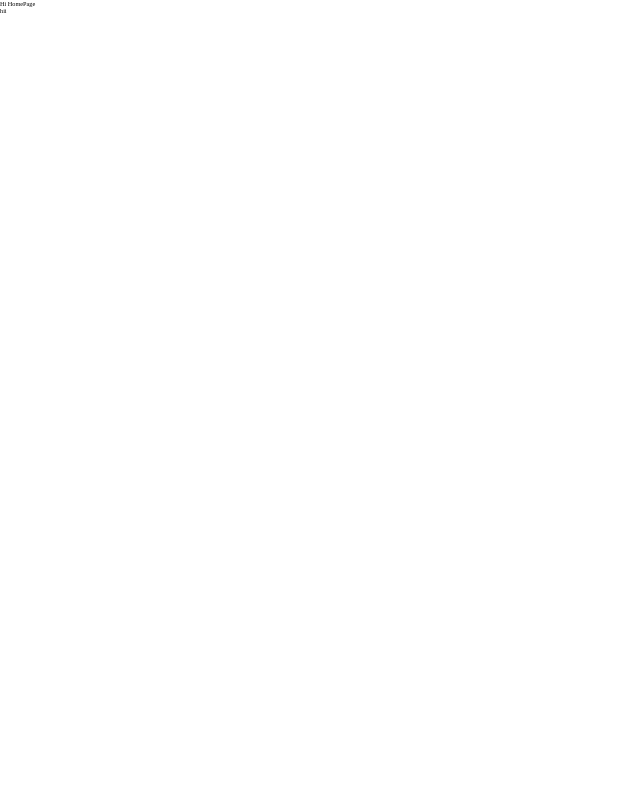
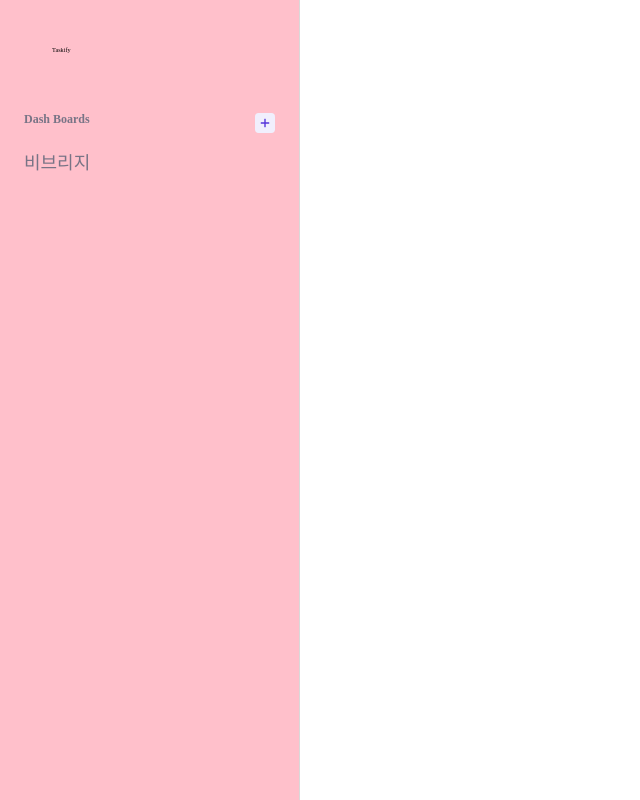
Before and after one commit to part3-team6/TeamProject, a Next.js app: page / in a window 1280 px wide. Shown: the whole page, without its empty margins (0-640 px from the left). Built offline with nearby package versions, Linux system fonts and the light colour scheme.

Commit message:
feat : 틀 잡기

```diff
--- /dev/null
+++ b/components/sidemenu/index.tsx
@@ -0,0 +1,27 @@
+import Image from "next/image";
+import * as S from "./styled";
+
+function Sidemenu() {
+  return (
+    <S.sidemenu>
+      <S.sideLogo>
+        <S.sideLogoImg>
+          <Image src={"/images/logoNavMobile.svg"} alt="logo" fill />
+        </S.sideLogoImg>
+        <span>Taskify</span>
+      </S.sideLogo>
+
+      <S.subTitle>
+        <span>Dash Boards</span>
+
+        <S.more>
+          <Image src={"/images/chip+.svg"} alt="more" fill />
+        </S.more>
+      </S.subTitle>
+
+      <S.sideList>비브리지</S.sideList>
+    </S.sidemenu>
+  );
+}
+
+export default Sidemenu;
--- /dev/null
+++ b/components/sidemenu/styled.tsx
@@ -0,0 +1,51 @@
+import styled from "styled-components";
+
+export const sidemenu = styled.div`
+  width: 30rem;
+  height: 100vh;
+  display: flex;
+  flex-direction: column;
+  padding: 2rem 2.4rem;
+  border-right: 0.1rem solid var(--gray-D9D9D9);
+  background-color: pink;
+`;
+
+export const sideLogo = styled.div`
+  width: 11rem;
+  height: 3.3rem;
+  position: relative;
+  margin-bottom: 6rem;
+  display: flex;
+  align-items: flex-end;
+  & span {
+  }
+`;
+export const sideLogoImg = styled.div`
+  width: 2.8rem;
+  height: 3.3rem;
+  position: relative;
+  margin-bottom: 6rem;
+`;
+export const subTitle = styled.div`
+  display: flex;
+  justify-content: space-between;
+  color: var(--gray-787486);
+  font-size: 1.2rem;
+  font-weight: bold;
+  margin-bottom: 1.5rem;
+`;
+export const more = styled.div`
+  width: 2rem;
+  height: 2rem;
+  position: relative;
+  cursor: pointer;
+`;
+export const sideList = styled.div`
+  width: 27.6rem;
+  height: 4.5rem;
+  color: var(--gray-787486);
+  font-size: 1.8rem;
+  font-style: normal;
+  font-weight: 500;
+  line-height: normal;
+`;
--- a/pages/index.tsx
+++ b/pages/index.tsx
@@ -1,10 +1,6 @@
 import Head from "next/head";
+import Test from "@/components/sidemenu";
 
 export default function Home() {
-  return (
-    <>
-      <div>Hi HomePage </div>
-      <div> hii</div>
-    </>
-  );
+  return <Test></Test>;
 }
```
